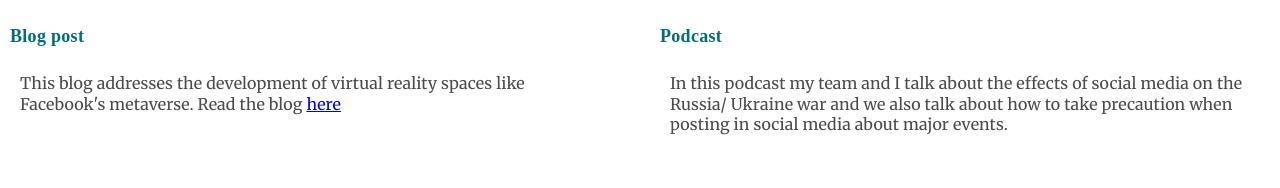
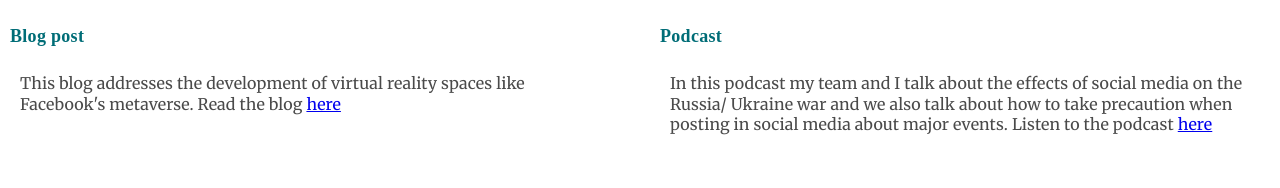
Before and after one commit to yashuy007/yashuy007.github.io, a plain HTML site: page index.html in a window 1280 px wide. Shown: the part 1247-1435 px from the top of the page. Drawn offline with Linux system fonts and the light colour scheme.

Commit message:
added podcast link

```diff
--- a/index.html
+++ b/index.html
@@ -42,7 +42,7 @@
           <img src="images/russiaUkraine.jpg" />
           <h2>Podcast</h2>
           <p class="description">
-            In this podcast my team and I talk about the effects of social media on the Russia/ Ukraine war and we also talk about how to take precaution when posting in social media about major events.
+            In this podcast my team and I talk about the effects of social media on the Russia/ Ukraine war and we also talk about how to take precaution when posting in social media about major events. Listen to the podcast <a href = "https://soundcloud.com/user-420497191/geckos-podcast-russiaukraine-and-social-media-perspectives?utm_source=clipboard&utm_medium=text&utm_campaign=social_sharing">here</a>
 
           </p>
         </div>
```
